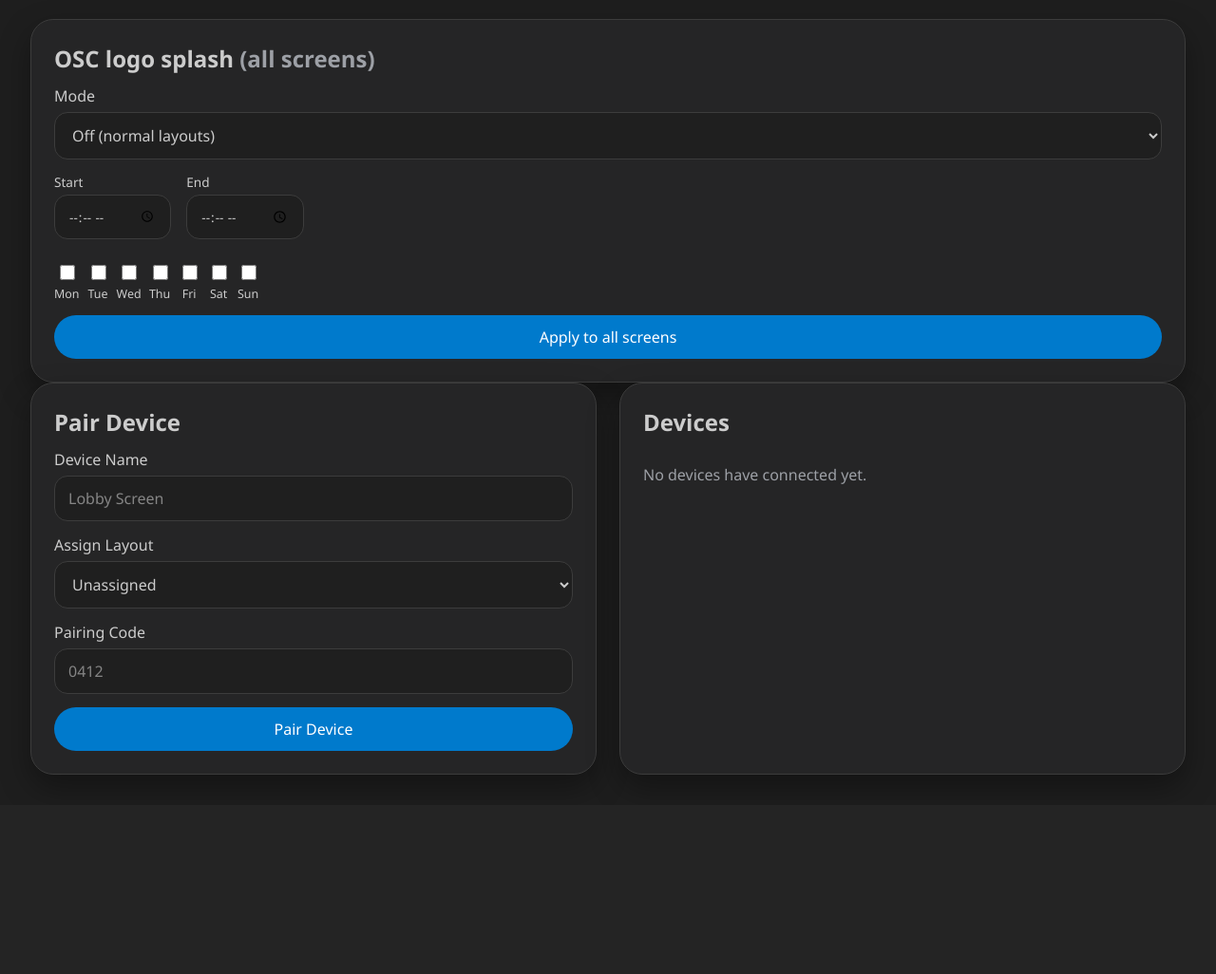
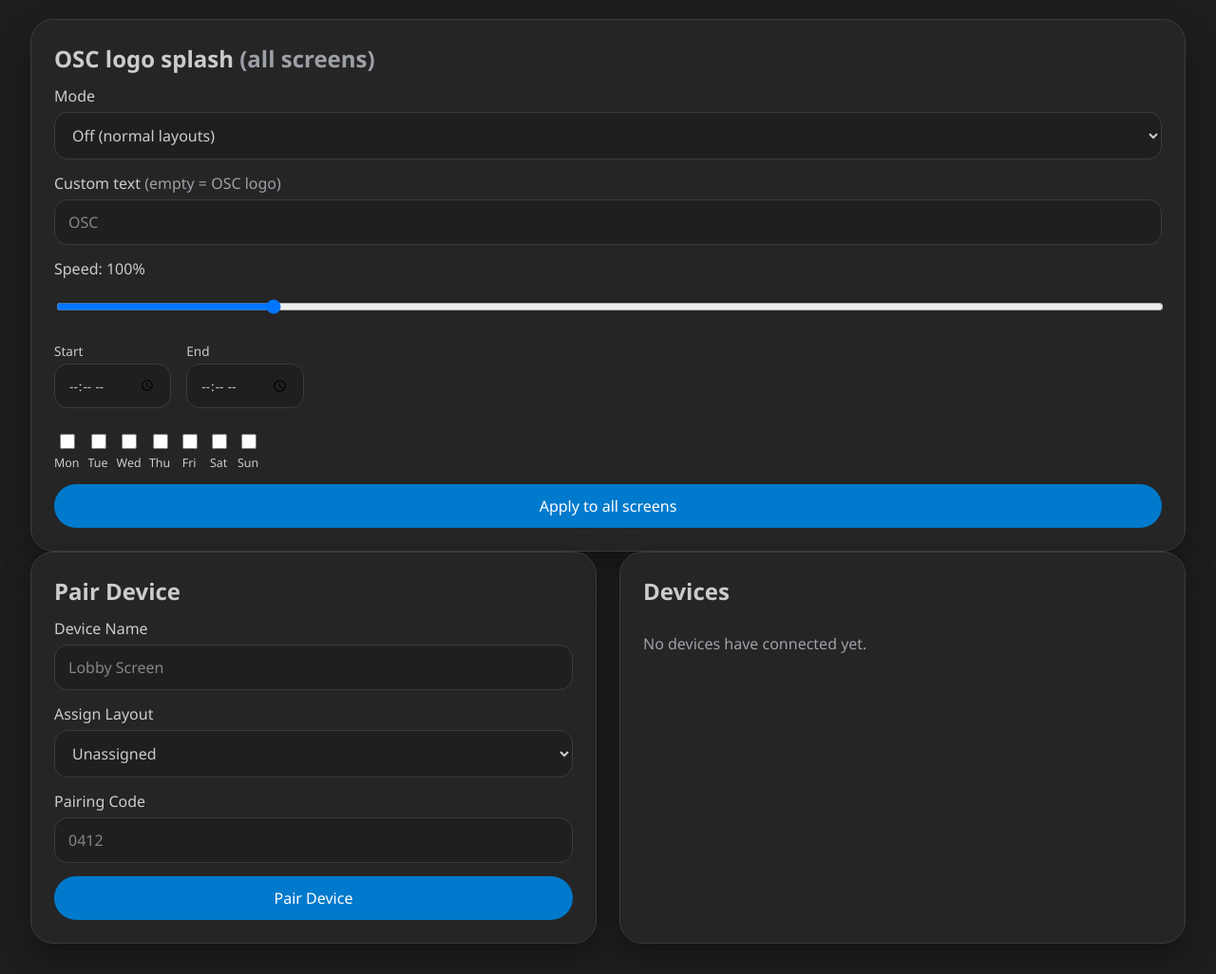
Before and after one commit to ingar195/wall, a FastAPI app: page /admin in a window 1280 px wide, after a click on "Devices". Shown: the part 280-1306 px from the top of the page at 95% size. Before the commit the page ends 1107 px from the top, so only its background shows below. Run offline with FastAPI, Linux system fonts and the light colour scheme; the visitor is signed in with stand-in values (Sample User, id 1); data comes from the database, SQL or seed files in the repository; data that the repository does not hold is empty; parts of the project's set-up code (start-up, migrations or seed data) failed here and were passed over; some libraries are stand-ins or nearby versions.

Commit message:
Splash: custom text, speed slider, random bounce speeds; hide cursor everywhere
Co-Authored-By: Claude Sonnet 5.5 <noreply@anthropic.com>

```diff
--- a/app/main.py
+++ b/app/main.py
@@ -5,7 +5,7 @@ import json
 import re
 import secrets
 import time
-from urllib.parse import urlparse
+from urllib.parse import urlencode, urlparse
 from contextlib import asynccontextmanager
 
 import asyncio
@@ -96,6 +96,7 @@ def _migrate_add_schedule_columns() -> None:
         ],
         "layout_assignments": [("assignment_type", "VARCHAR(20) NOT NULL DEFAULT 'redirect'")],
         "devices": [("secret_hash", "VARCHAR(64)")],
+        "splash_settings": [("text", "VARCHAR(60) NOT NULL DEFAULT ''"), ("speed", "INTEGER NOT NULL DEFAULT 100")],
     }
     inspector = inspect(engine)
     with engine.begin() as conn:
@@ -399,13 +400,15 @@ async def admin_set_splash(
     schedule_start: str = Form(""),
     schedule_end: str = Form(""),
     schedule_days: List[int] = Form(default=[]),
+    text: str = Form(""),
+    speed: int = Form(100),
     csrf_token: str = Form(...),
     db: Session = Depends(get_db),
 ) -> RedirectResponse:
     require_admin(request)
     require_csrf(request, csrf_token)
     try:
-        set_splash(db, mode, schedule_start, schedule_end, schedule_days)
+        set_splash(db, mode, schedule_start, schedule_end, schedule_days, text, speed)
     except ValueError as exc:
         raise HTTPException(status_code=400, detail=str(exc)) from exc
     audit(request, db, "splash.set", f"Splash mode {mode}")
@@ -649,14 +652,15 @@ async def api_device_layout(device_id: str, request: Request, db: Session = Depe
         raise HTTPException(status_code=500, detail="Assigned layout not found")
 
     # Splash override: one full-screen zone; /splash positions itself from the saved wall layout.
-    if splash_active_now(get_splash(db)):
+    splash = get_splash(db)
+    if splash_active_now(splash):
         return {
             "status": "paired",
             "device_id": device.id,
             "device_name": device.name,
             "layout": {"id": layout.id, "name": "Splash", "columns": 1, "rows": 1},
             "zones": [{"id": "splash", "name": "Splash", "x": 0, "y": 0, "w": 1, "h": 1,
-                       "url": str(request.base_url).rstrip("/") + "/splash"}],
+                       "url": str(request.base_url).rstrip("/") + "/splash?" + urlencode({"text": splash.text, "speed": splash.speed})}],
         }
 
     # If the layout has a schedule and we are currently outside its window, tell
--- a/app/models.py
+++ b/app/models.py
@@ -77,6 +77,8 @@ class SplashSetting(Base):
     schedule_start: Mapped[str | None] = mapped_column(String(5), nullable=True)
     schedule_end: Mapped[str | None] = mapped_column(String(5), nullable=True)
     schedule_days: Mapped[list | None] = mapped_column(JSON, nullable=True)
+    text: Mapped[str] = mapped_column(String(60), nullable=False, default="")  # empty = OSC logo
+    speed: Mapped[int] = mapped_column(Integer, nullable=False, default=100)  # percent
 
 
 class WallLayout(Base):
--- a/app/services.py
+++ b/app/services.py
@@ -143,13 +143,14 @@ def splash_active_now(s: SplashSetting) -> bool:
                                                 schedule_end=s.schedule_end, schedule_days=s.schedule_days))
 
 
-def set_splash(db: Session, mode: str, start: str | None, end: str | None, days: list[int] | None) -> SplashSetting:
+def set_splash(db: Session, mode: str, start: str | None, end: str | None, days: list[int] | None, text: str = "", speed: int = 100) -> SplashSetting:
     if mode not in ("off", "on", "schedule"):
         raise ValueError("Bad splash mode")
     row = get_splash(db)
     row.mode = mode
     row.schedule_start, row.schedule_end = _parse_hhmm(start), _parse_hhmm(end)
     row.schedule_days = _parse_schedule_days(days)
+    row.text, row.speed = text.strip()[:60], max(10, min(500, speed))
     db.commit()
     return row
 
--- a/electron/main.js
+++ b/electron/main.js
@@ -332,7 +332,7 @@ function applyWindowDisplayCss(win) {
       display: none !important;
       -webkit-appearance: none !important;
     }
-    video { cursor: none !important; }
+    * { cursor: none !important; }
 
     ::-webkit-scrollbar {
       width: 0 !important;
--- a/templates/admin/dashboard.html
+++ b/templates/admin/dashboard.html
@@ -309,6 +309,14 @@
                         <option value="schedule" {% if splash.mode == "schedule" %}selected{% endif %}>Only during schedule</option>
                     </select>
                 </label>
+                <label>
+                    <span>Custom text <span class="muted">(empty = OSC logo)</span></span>
+                    <input type="text" name="text" maxlength="60" value="{{ splash.text }}" placeholder="OSC">
+                </label>
+                <label>
+                    <span>Speed: <output>{{ splash.speed }}</output>%</span>
+                    <input type="range" name="speed" min="10" max="500" step="10" value="{{ splash.speed }}" oninput="this.previousElementSibling.querySelector('output').value = this.value">
+                </label>
                 <div class="schedule-row">
                     <label><span>Start</span><input type="time" name="schedule_start" value="{{ splash.schedule_start or '' }}"></label>
                     <label><span>End</span><input type="time" name="schedule_end" value="{{ splash.schedule_end or '' }}"></label>
```
Also changed, not shown: templates/display/splash.html (+20 -6 lines).
